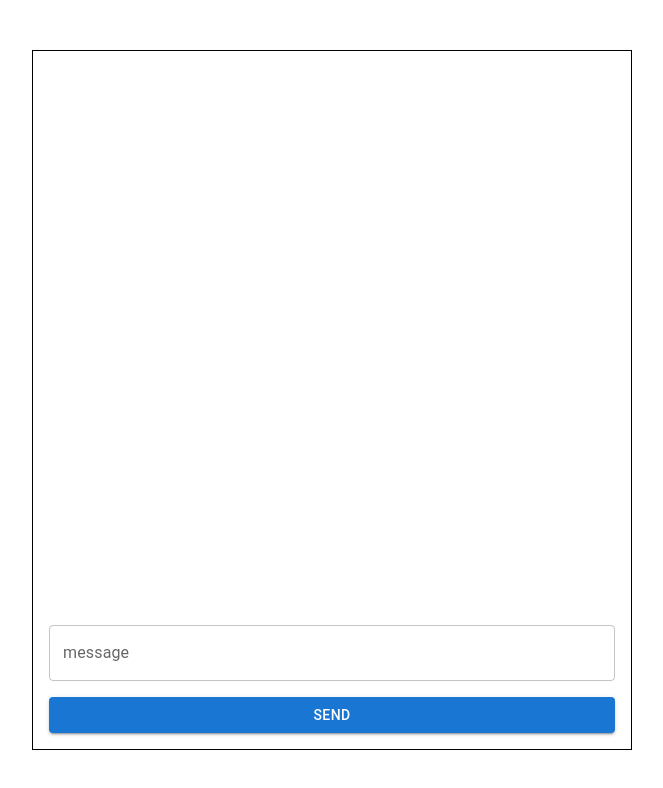
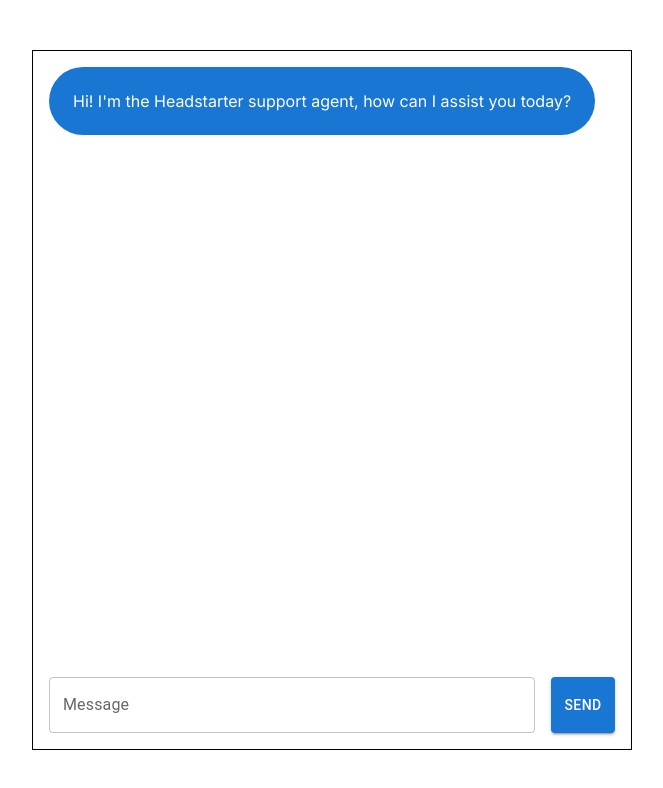
Before and after one commit to BriLeighk/Customer-Support-Site, a Next.js app in the folder chatai/: page / in a window 1280 px wide. Shown: the top 788 px of the page, without its empty margins (308-971 px from the left). Built offline with nearby package versions, Linux system fonts and the light colour scheme.

Commit message:
Fixed textbox

```diff
--- a/chatai/api/chat/route.js
+++ b/chatai/api/chat/route.js
@@ -37,5 +37,6 @@
             }
         },
     })
+
     return new NextResponse(stream)
 }
--- a/chatai/app/page.js
+++ b/chatai/app/page.js
@@ -1,48 +1,104 @@
 'use client'
-import { Stack, TextField ,Box,Button } from "@mui/material";
+import { Stack, TextField, Box, Button } from "@mui/material";
 import Image from "next/image";
-import { useState } from "react";
+import { useState, useEffect, useRef } from "react";
 
 export default function Home() {
-  const[messages, setMessages] = useState([{
-    role:'assistant',
-    content:'Hi ! Im the Headstarter support agent, how can i assist you today?'
-  }])
-  const [message, setMessage] = useState('')
+  const [messages, setMessages] = useState([
+    {
+      role: 'assistant',
+      content: 'Hi! I\'m the Headstarter support agent, how can I assist you today?'
+    }
+  ]);
+  const [message, setMessage] = useState('');
+  const [isLoading, setIsLoading] = useState(false);
 
-  const sendMessage = async()=>{
-    setMessage('')
-    setMessages((messages)=>[
-      ...messages,
-      {role:"user", content: message},
-      {role:'assistant', content: ''},
-    ])
-    const response = fetch('/api/chat/',{
-      method: "POST",
-      headers:{
-        'Content-Type': 'application/json'
+  const sendMessage = async () => {
+    // Don't send empty messages
+    if (!message.trim() || isLoading) return;
+    setIsLoading(true);
+
+    // Add user message and a placeholder for the assistant's response
+    setMessages((prevMessages) => [
+      ...prevMessages,
+      { role: 'user', content: message },
+      { role: 'assistant', content: 'Typing...' }, // Placeholder for loading indication
+    ]);
+
+    const userMessage = message;
+    setMessage('');
+
+
+    try {
+      const response = await fetch('/api/chat', {
+        method: 'POST',
+        headers: {
+          'Content-Type': 'application/json',
         },
-      body: JSON.stringify([...messages, {role:'user', content:"message"}]),
-    }).then(async(res)=>{
-      const reader = res.body.getReader()
-      const decoder = new TextDecoder()
+        body: JSON.stringify([...messages, { role: 'user', content: userMessage }]),
+      });
 
-      let result=''
-      return reader.read().then(function proccessText({done, value}){
-        if (done){
-          return result
-        }
-        const text = decoder.decode(value || new Int8Array(), {stream:true})
-        setMessages((messages)=>{
-          let lastMessage = messages[messages.length-1]
-          let otherMessages= message.slice(0,messages.length-1)
-        })
-        return reader.read().then(proccessText)
-      })
-    })
+      if (!response.ok) {
+        throw new Error('Network response was not ok');
       }
 
-  return(<Box width="100vw" height="100vh" display="flex" flexDirections="column" justifyContent="center" alignItems="center">
+      const reader = response.body.getReader();
+      const decoder = new TextDecoder();
+      let result = '';
+
+
+      while (true) {
+        const { done, value } = await reader.read();
+        if (done) break;
+
+        const text = decoder.decode(value, { stream: true });
+
+        setMessages((prevMessages) => {
+          const lastMessage = prevMessages[prevMessages.length - 1];
+          const otherMessages = prevMessages.slice(0, prevMessages.length - 1);
+          return [
+            ...otherMessages,
+            { ...lastMessage, content: result }, // Update last message
+          ];
+        });
+      }
+    } catch (error) {
+      console.error('Error:', error);
+      // Show error message in UI
+      setMessages((prevMessages) => [
+        ...prevMessages.slice(0, prevMessages.length - 1),
+        { role: 'assistant', content: "I'm sorry, but I encountered an error. Please try again later." },
+      ]);
+    }
+
+    setIsLoading(false);
+  }
+
+  // Handle enter key press
+  const handleKeyPress = (event) => {
+    if (event.key === 'Enter' && !event.shiftKey) {
+      event.preventDefault();
+      sendMessage();
+    }
+  }
+
+  const messagesEndRef = useRef(null)
+
+  const scrollToBottom = () => {
+    messagesEndRef.current?.scrollIntoView({ behavior: "smooth" });
+  }
+
+  useEffect(() => {
+    scrollToBottom()
+  }, [messages]);
+
+  return(<Box
+            width="100vw"
+            height="100vh"
+            display="flex"
+            flexDirection="column"
+            justifyContent="center"
+            alignItems="center">
     <Stack
       direction="column"
       width="600px"
@@ -51,12 +107,22 @@
       p={2}
       spacing={3}
     >
-      <Stack direction="column" spacing={2} flexGrow={1} overflow="auto" maxHeight="100%">
+      <Stack
+        direction="column"
+        spacing={2}
+        flexGrow={1}
+        overflow="auto"
+        maxHeight="100%"
+      >
         {
-          messages.map((message,index)=>{
-            ;<Box key= {index} display = 'flex' justifyContent={
-              message.role==='assistant' ? 'flex-start':'flex-end'
-            }><Box bgcolor={
+          messages.map((message, index) => (
+            <Box
+              key= {index}
+              display = 'flex'
+              justifyContent={ message.role==='assistant' ? 'flex-start' : 'flex-end'
+            }>
+              <Box
+                bgcolor={
                   message.role==='assistant' ? 'primary.main': 'secondary.main'
                 }
                 color="white"
@@ -66,16 +132,26 @@
               {message.content}
             </Box>
             </Box>
-          })
+          ))
         }
+        <div ref={messagesEndRef} />
       </Stack>
-      <Stack destination="row" spacing = {2}>
+      <Stack direction="row" spacing = {2}>
         <TextField
-        label='message'
+          label="Message"
           fullWidth
           value={message}
-        onChange={(e)=> setMessage(e.target.validationMessage)}/>
-        <Button variant="contained" onClick={sendMessage}>Send</Button>
+          onChange={(e) => setMessage(e.target.value)}
+          onKeyPress={handleKeyPress}
+          disabled={isLoading}
+        />
+        <Button
+            variant="contained"
+            onClick={sendMessage}
+            disabled={isLoading}
+        >
+          {isLoading ? 'Sending...' : 'Send'}
+        </Button>
       </Stack>
     </Stack>
   </Box>
--- a/chatai/package.json
+++ b/chatai/package.json
@@ -9,9 +9,10 @@
     "lint": "next lint"
   },
   "dependencies": {
+    "next": "14.2.5",
+    "openai": "^4.55.1",
     "react": "^18",
-    "react-dom": "^18",
-    "next": "14.2.5"
+    "react-dom": "^18"
   },
   "devDependencies": {
     "eslint": "^8",
--- a/package.json
+++ b/package.json
@@ -3,6 +3,6 @@
     "@emotion/react": "^11.13.0",
     "@emotion/styled": "^11.13.0",
     "@mui/material": "^5.16.6",
-    "openai": "^4.55.0"
+    "openai": "^4.55.1"
   }
 }
```
Also changed, not shown: 2 other files (tests, documents, lock files or other folders). Lines whose indentation alone changed are shown as unchanged.
